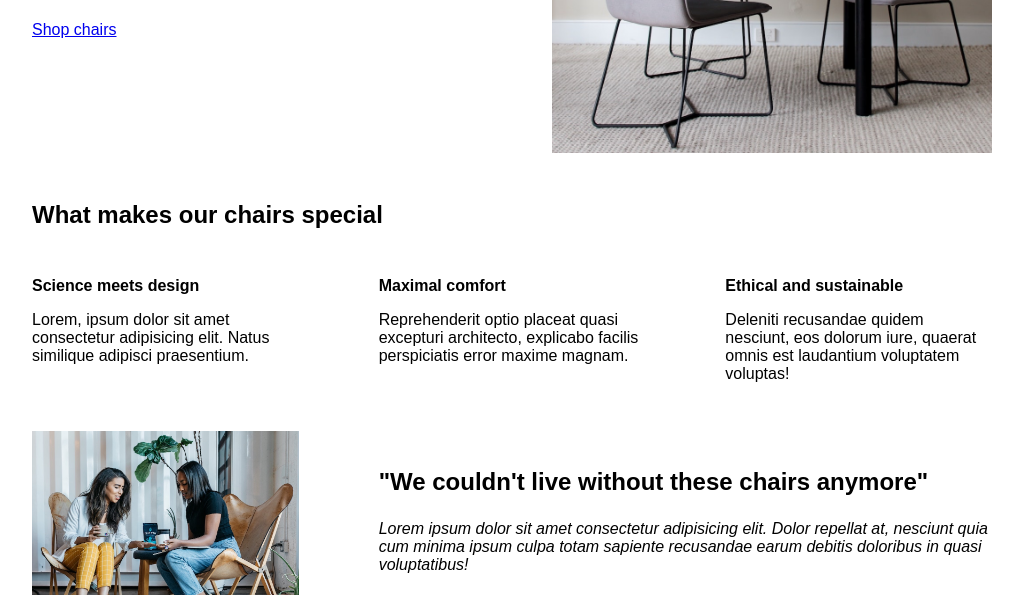
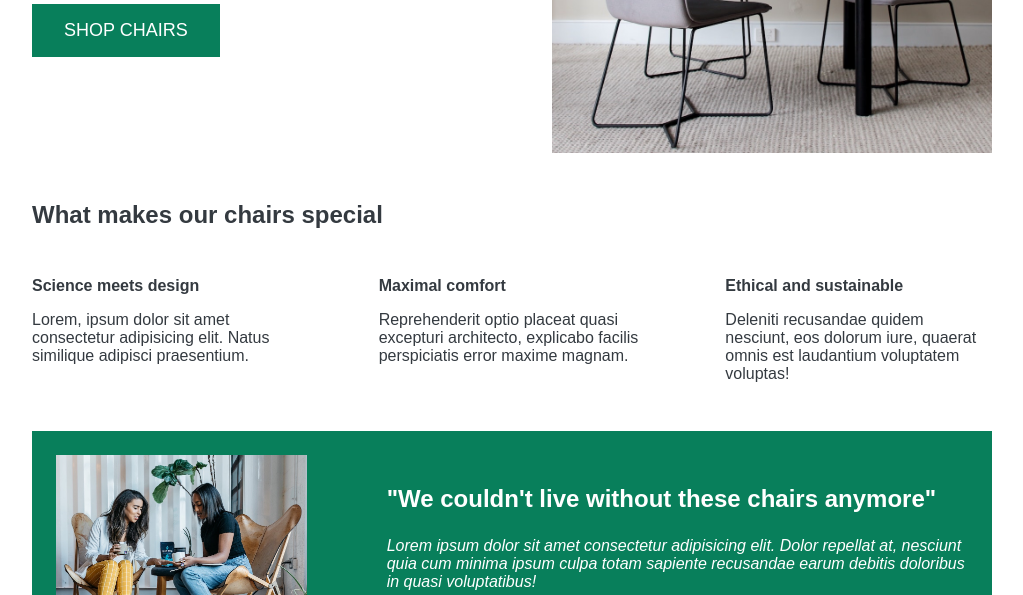
Before and after one commit to akrhode/responsive-web2, a plain HTML site: page index.html in a window 1280 px wide. Shown: the part 335-930 px from the top of the page, without its empty margins (128-1151 px from the left). Drawn offline with Linux system fonts and the light colour scheme.

Commit message:
Implement colors

```diff
--- a/style.css
+++ b/style.css
@@ -4,6 +4,10 @@ SPACING SYSTEM (px)
 
 FONT SIZE SYSTEM (px)
 10 / 12 / 14 / 16 / 18 / 20 / 24 / 30 / 36 / 44 / 52 / 62 / 74 / 86 / 98
+*/
+
+/*MAIN COLOR: #087f5b
+GREY COLOR: #343a40
 */
 
 * {
@@ -17,6 +21,8 @@ FONT SIZE SYSTEM (px)
 /* ------------------------ */
 body {
   font-family: sans-serif;
+  color: #343a40;
+  border-bottom: 8px solid #087f5b;
 }
 
 .container {
@@ -39,6 +45,29 @@ h2 {
   column-gap: 80px;
 }
 
+.btn:link,
+.btn:visited {
+  background-color: #087f5b;
+  color: #fff;
+  text-decoration: none;
+  text-transform: uppercase;
+  font-weight: 500;
+  display: inline-block;
+}
+
+.btn:hover,
+.btn:active {
+  background-color: #099268;
+}
+
+.btn--big {
+  font-size: 18px;
+  padding: 16px 32px;
+}
+.btn--small {
+  font-size: 14px;
+  padding: 8px 12px;
+}
 /* ------------------------ */
 /* COMPONENT STYLES */
 /* ------------------------ */
@@ -80,6 +109,9 @@ img {
 
 /* TESTIMONIAL */
 .testimonial-section {
+  background-color: #087f5b;
+  color: #fff;
+  padding: 24px;
 }
 
 .testimonial-box {
@@ -131,4 +163,5 @@ h3 {
 
 footer {
   margin-bottom: 48px;
+  color: #495057;
 }
```
